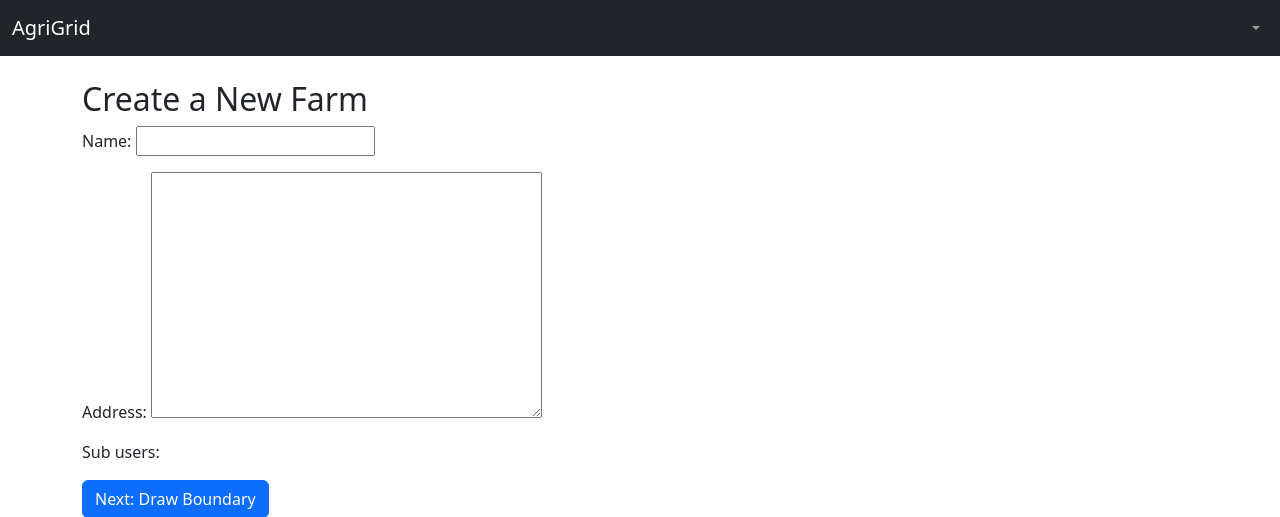
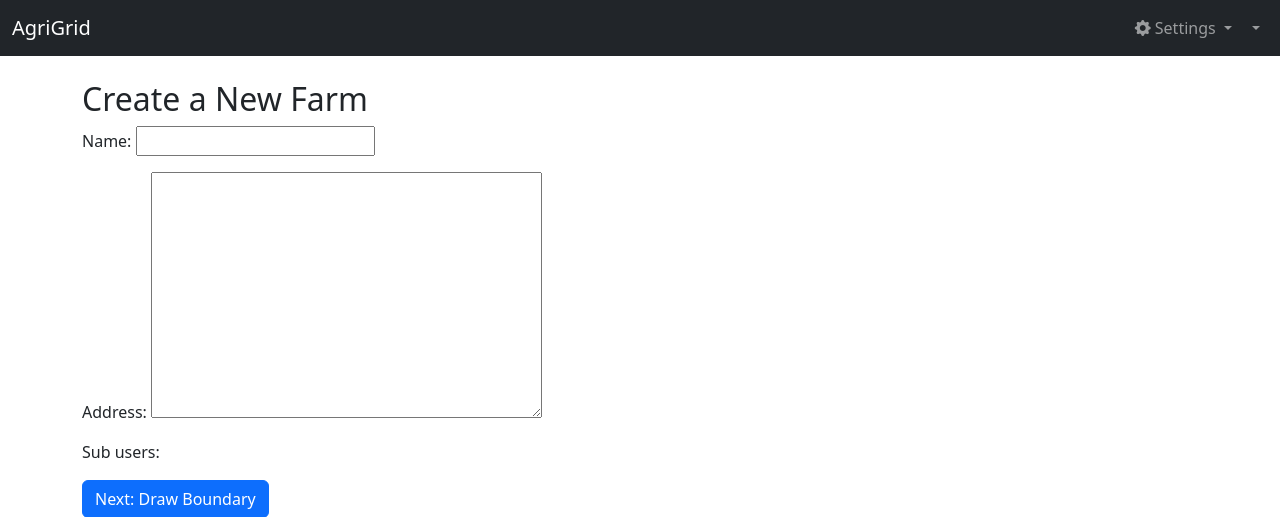
Before and after one commit to agrigrid2025/agrigridweb, a Django app: template agrigridweb/farm/templates/farm/create_farm.html in a window 1280 px wide. Shown: the top 517 px of the page. Run offline with Django 5.2, Linux system fonts and the light colour scheme; the template is opened without the code that fills it: values that come from a table or form of the project are taken from there, others are empty.

Commit message:
Add Farms to NAVbar

```diff
--- a/agrigridweb/templates/base.html
+++ b/agrigridweb/templates/base.html
@@ -4,6 +4,7 @@
     <meta charset="UTF-8">
     <title>{% block title %}AgriGrid Dashboard{% endblock %}</title>
     <link href="https://cdn.jsdelivr.net/npm/bootstrap@5.3.2/dist/css/bootstrap.min.css" rel="stylesheet">
+    <link rel="stylesheet" href="https://cdn.jsdelivr.net/npm/bootstrap-icons@1.10.5/font/bootstrap-icons.css">
 </head>
 <body>
     <!-- Navbar -->
@@ -12,6 +13,16 @@
             <a class="navbar-brand" href="#">AgriGrid</a>
             <div class="collapse navbar-collapse justify-content-end">
                 <ul class="navbar-nav">
+                    <li class="nav-item dropdown">
+                        <a class="nav-link dropdown-toggle" href="#" id="settingsDropdown" role="button" data-bs-toggle="dropdown" aria-expanded="false">
+                        <i class="bi bi-gear-fill"></i> Settings
+                        </a>
+                        <ul class="dropdown-menu dropdown-menu-end" aria-labelledby="settingsDropdown">
+                            <li><a class="dropdown-item" href="{% url 'create_farm' %}">Create Farm</a></li>
+                            <!-- Future settings links can go here -->
+                         </ul>
+                    </li>
+
                     <li class="nav-item dropdown">
                         <a class="nav-link dropdown-toggle" href="#" role="button" data-bs-toggle="dropdown">
                             {{ user.first_name }}
```
